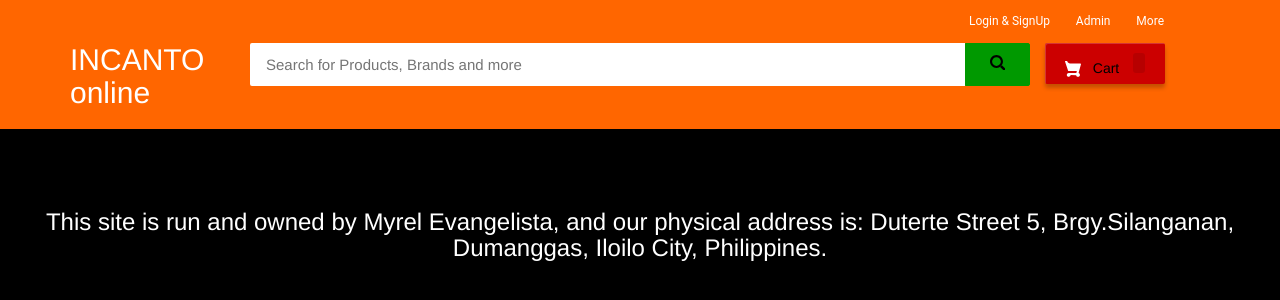
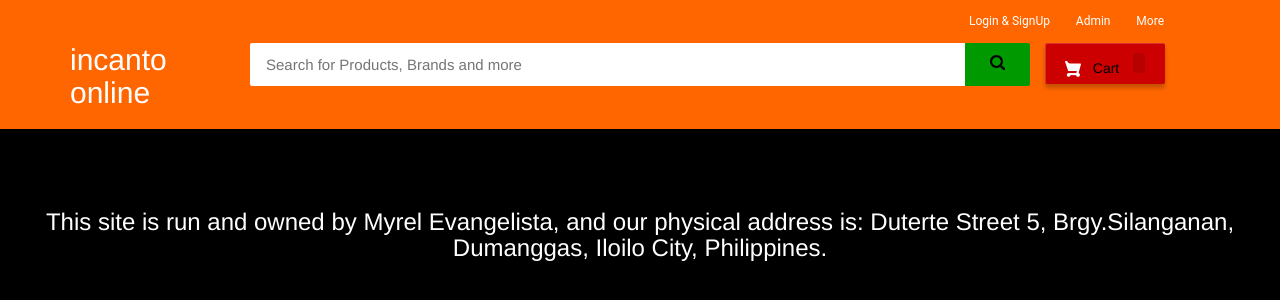
Before and after one commit to carlozanieri/INCANTO, a Django app: page /aboutus in a window 1280 px wide. Shown: the top 300 px of the page. Run offline with Django 3.2, Linux system fonts and the light colour scheme; some libraries are stand-ins or nearby versions.

Commit message:
Versione 1.2

```diff
--- a/templates/ecom/aboutus.html
+++ b/templates/ecom/aboutus.html
@@ -5,9 +5,9 @@
 <head>
   <meta charset="utf-8">
   <meta name="viewport" content="width=device-width, initial-scale=1, shrink-to-fit=no">
-  <title>INCANTO online</title>
+  <title>incanto online</title>
 
-  <title>INCANTO online</title>
+  <title>incanto online</title>
   <style media="screen">
     .footer{
       position: fixed;
--- a/templates/ecom/admin_base.html
+++ b/templates/ecom/admin_base.html
@@ -83,7 +83,7 @@
 
   <div class="bs-example">
     <nav class="navbar navbar-expand-md navbar-dark fixed-top" style="background:#000000;">
-      <a href="/" class="navbar-brand">INCANTO online</a>
+      <a href="/" class="navbar-brand">incanto online</a>
       <button type="button" class="navbar-toggler" data-toggle="collapse" data-target="#navbarCollapse">
         <span class="navbar-toggler-icon"></span>
       </button>
@@ -124,7 +124,7 @@
         <div class="col-md-12 col-sm-12">
           <div style="color:#ff6600;" class="wow fadeInUp footer-copyright">
             <p>Made By Itsourcecode<br>
-              Copyright &copy; 2021 INCANTO online System </p>
+              Copyright &copy; 2021 incanto online System </p>
           </div>
         </div>
       </div>
--- a/templates/ecom/contactus.html
+++ b/templates/ecom/contactus.html
@@ -5,7 +5,7 @@
 <head>
   <meta name="viewport" content="width=device-width, initial-scale=1, shrink-to-fit=no">
 
-  <title>INCANTO online</title>
+  <title>incanto online</title>
 
 
 </head>
--- a/templates/ecom/customer_base.html
+++ b/templates/ecom/customer_base.html
@@ -266,7 +266,7 @@
         </div>
         <div class="row row2">
             <div class="col-sm-2">
-                <h2 style="margin:0px;"><a style="text-decoration:none; color:white;" href="/"><span class="largenav">INCANTO online </span></a></h2>
+                <h2 style="margin:0px;"><a style="text-decoration:none; color:white;" href="/"><span class="largenav">incanto online </span></a></h2>
             </div>
 
             <div class="navbar-search smallsearch col-sm-8 col-xs-11">
--- a/templates/ecom/customer_navbar.html
+++ b/templates/ecom/customer_navbar.html
@@ -216,7 +216,7 @@
             </div>
             <div class="row row2">
                 <div class="col-sm-2">
-                    <h2 style="margin:0px;"><a style="text-decoration:none; color:white;" href="/"><span class="largenav">INCANTO online</span></a></h2>
+                    <h2 style="margin:0px;"><a style="text-decoration:none; color:white;" href="/"><span class="largenav">incanto online</span></a></h2>
                 </div>
 
 
--- a/templates/ecom/customerlogin.html
+++ b/templates/ecom/customerlogin.html
@@ -3,7 +3,7 @@
 <html lang="en" dir="ltr">
   <head>
     <meta charset="utf-8">
-    <title>INCANTO online</title>
+    <title>incanto online</title>
     <style media="screen">
       body {
     margin: 0;
--- a/templates/ecom/homebase.html
+++ b/templates/ecom/homebase.html
@@ -4,7 +4,7 @@
 
 <head>
   <meta charset="utf-8">
-  <title>INCANTO online</title>
+  <title>incanto online</title>
 
 </head>
 
--- a/templates/ecom/navbar.html
+++ b/templates/ecom/navbar.html
@@ -211,7 +211,7 @@
         </div>
         <div class="row row2">
             <div class="col-sm-2">
-                <h2 style="margin:0px;"><a style="text-decoration:none; color:white;" href="/"><span class="largenav">INCANTO online</span></a></h2>
+                <h2 style="margin:0px;"><a style="text-decoration:none; color:white;" href="/"><span class="largenav">incanto online</span></a></h2>
             </div>
 
 
--- a/templates/ecom/send_feedback.html
+++ b/templates/ecom/send_feedback.html
@@ -6,7 +6,7 @@
 <head>
   <meta name="viewport" content="width=device-width, initial-scale=1, shrink-to-fit=no">
 
-  <title>INCANTO online</title>
+  <title>incanto online</title>
 <style media="screen">
   .form-style-1 {
   	margin:10px auto;
```
